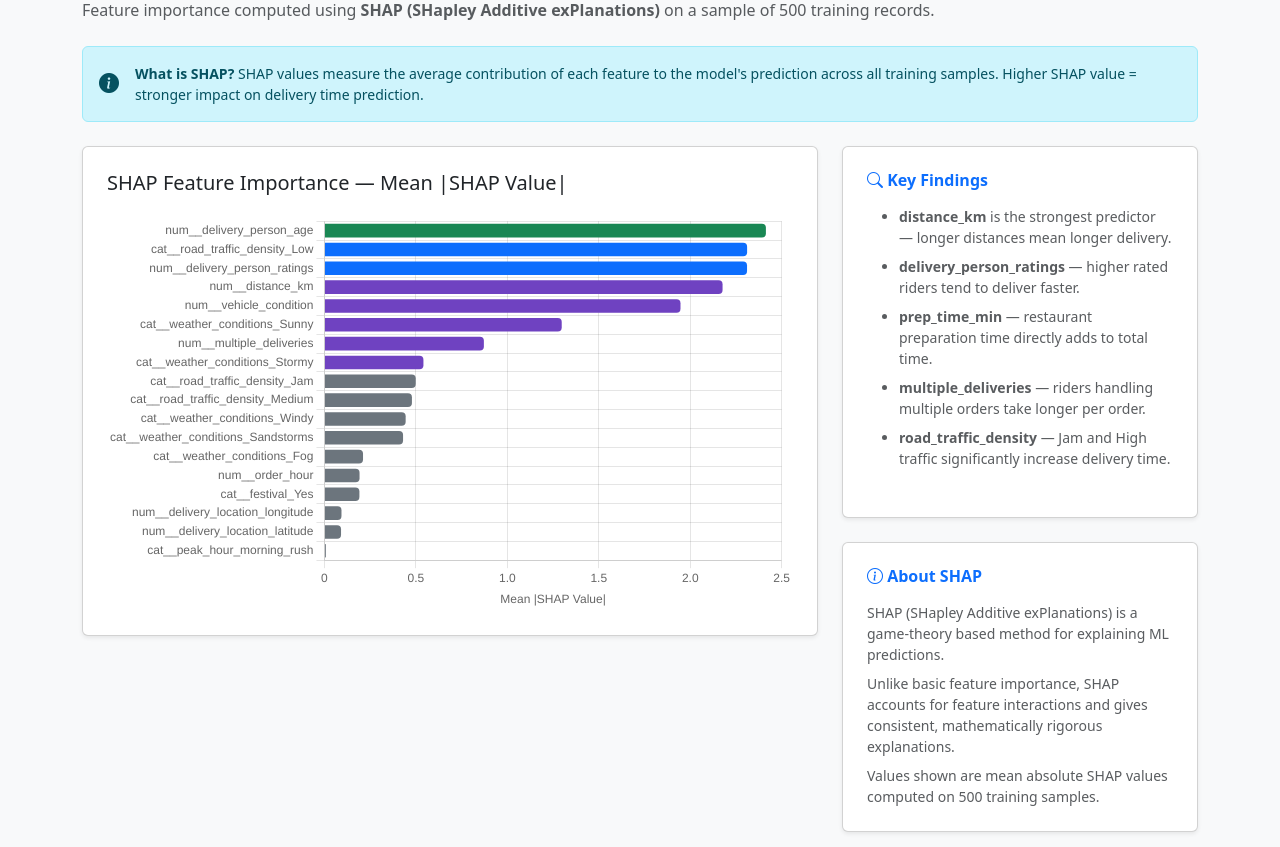
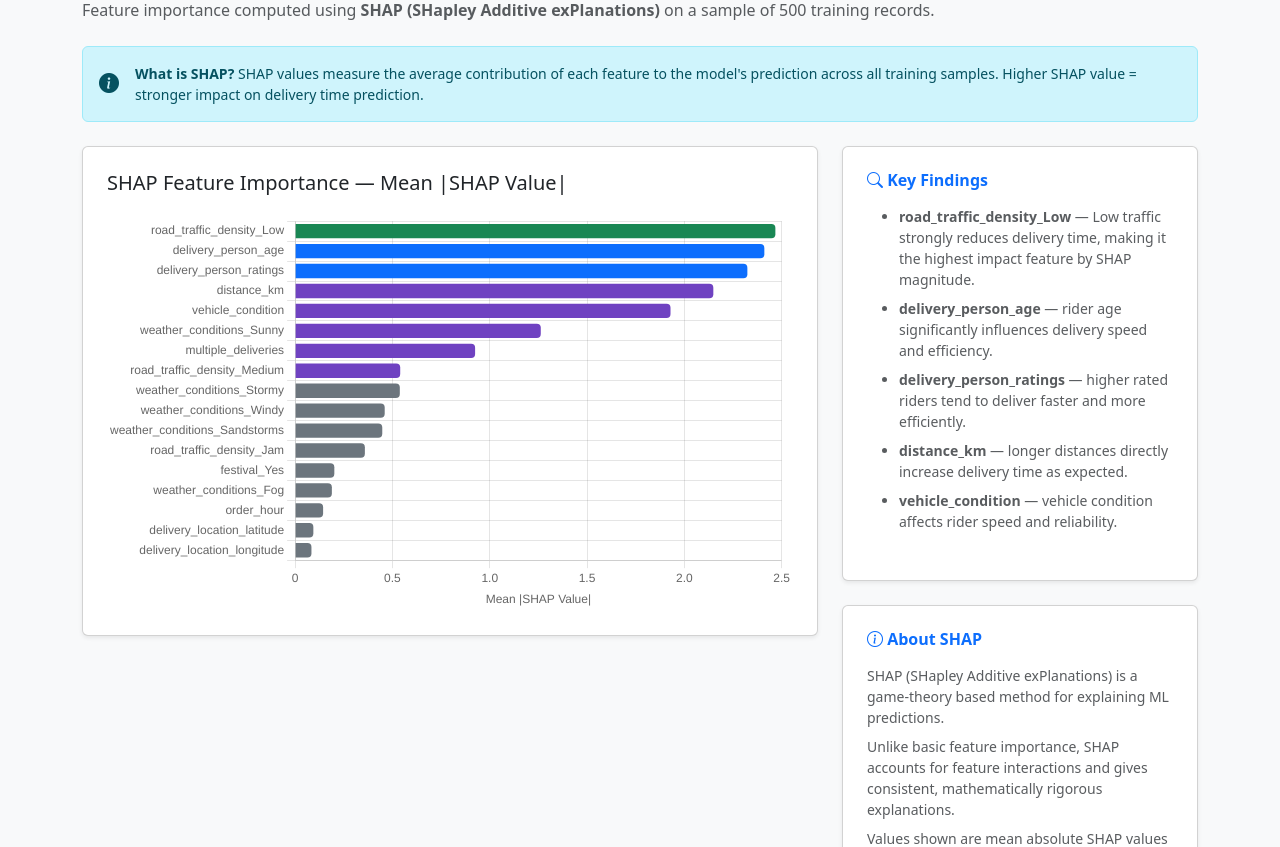
Before and after one commit to zylim04/delivery-app, a Flask app: page /features in a window 1280 px wide. Shown: the part 148-995 px from the top of the page. Run offline with Flask 3, Linux system fonts and the light colour scheme; parts of the project's set-up code (start-up, migrations or seed data) failed here and were passed over.

Commit message:
Update SHAP values and features page

```diff
--- a/model/shap_values.json
+++ b/model/shap_values.json
@@ -1 +1 @@
-{"features": ["num__delivery_person_age", "cat__road_traffic_density_Low", "num__delivery_person_ratings", "num__distance_km", "num__vehicle_condition", "cat__weather_conditions_Sunny", "num__multiple_deliveries", "cat__weather_conditions_Stormy", "cat__road_traffic_density_Jam", "cat__road_traffic_density_Medium", "cat__weather_conditions_Windy", "cat__weather_conditions_Sandstorms", "cat__weather_conditions_Fog", "num__order_hour", "cat__festival_Yes", "num__delivery_location_longitude", "num__delivery_location_latitude", "cat__peak_hour_morning_rush"], "values": [2.4138, 2.3111, 2.3107, 2.1769, 1.9468, 1.2974, 0.8717, 0.5412, 0.4991, 0.4783, 0.444, 0.4298, 0.2109, 0.1919, 0.1911, 0.0931, 0.0907, 0.0076]}
+{"features": ["road_traffic_density_Low", "delivery_person_age", "delivery_person_ratings", "distance_km", "vehicle_condition", "weather_conditions_Sunny", "multiple_deliveries", "road_traffic_density_Medium", "weather_conditions_Stormy", "weather_conditions_Windy", "weather_conditions_Sandstorms", "road_traffic_density_Jam", "festival_Yes", "weather_conditions_Fog", "order_hour", "delivery_location_latitude", "delivery_location_longitude"], "values": [2.4677, 2.411, 2.3238, 2.1489, 1.9289, 1.2623, 0.9249, 0.5401, 0.5381, 0.4604, 0.4479, 0.3585, 0.2016, 0.1889, 0.1439, 0.0938, 0.084]}
--- a/templates/features.html
+++ b/templates/features.html
@@ -51,24 +51,25 @@
                 </h6>
                 <ul class="small text-muted">
                     <li class="mb-2">
-                        <strong>distance_km</strong> is the strongest
-                        predictor — longer distances mean longer delivery.
+                        <strong>road_traffic_density_Low</strong> — Low traffic
+                        strongly reduces delivery time, making it the highest
+                        impact feature by SHAP magnitude.
                     </li>
                     <li class="mb-2">
-                        <strong>delivery_person_ratings</strong> — higher
-                        rated riders tend to deliver faster.
+                        <strong>delivery_person_age</strong> — rider age
+                        significantly influences delivery speed and efficiency.
                     </li>
                     <li class="mb-2">
-                        <strong>prep_time_min</strong> — restaurant
-                        preparation time directly adds to total time.
+                        <strong>delivery_person_ratings</strong> — higher rated
+                        riders tend to deliver faster and more efficiently.
                     </li>
                     <li class="mb-2">
-                        <strong>multiple_deliveries</strong> — riders
-                        handling multiple orders take longer per order.
+                        <strong>distance_km</strong> — longer distances directly
+                        increase delivery time as expected.
                     </li>
                     <li class="mb-2">
-                        <strong>road_traffic_density</strong> — Jam and
-                        High traffic significantly increase delivery time.
+                        <strong>vehicle_condition</strong> — vehicle condition
+                        affects rider speed and reliability.
                     </li>
                 </ul>
             </div>
```
